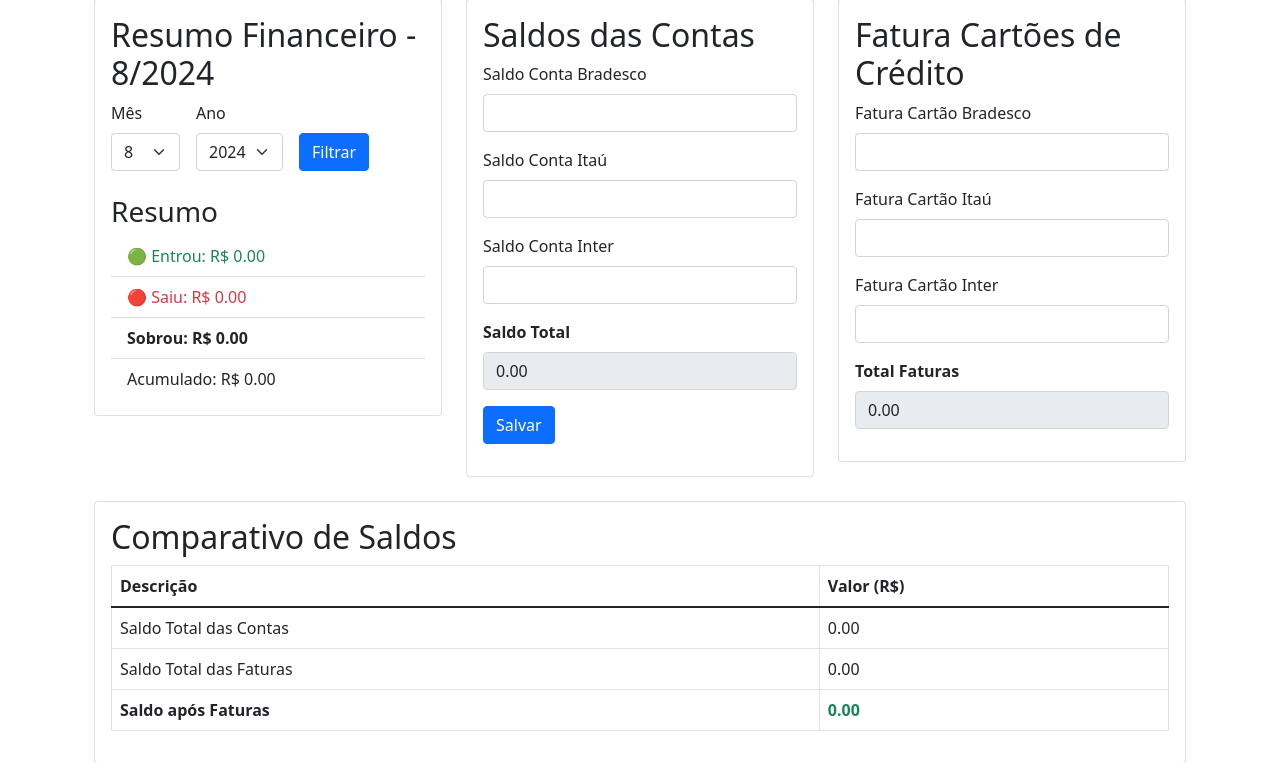
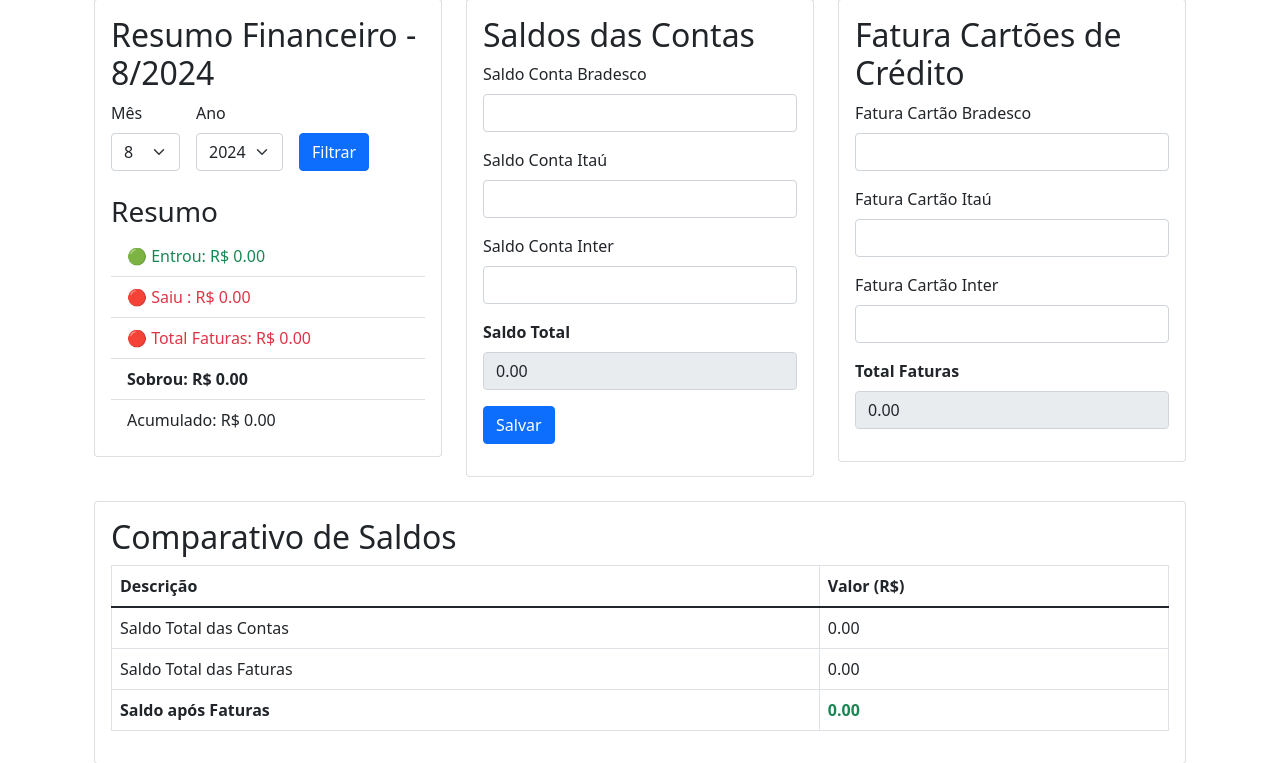
Before and after one commit to SilmarNeves/Planejamento_Familiar, a Django app: page /resumo/ in a window 1280 px wide. Shown: the part 153-916 px from the top of the page. Run offline with Django 5.2, Linux system fonts and the light colour scheme; the visitor is signed in with stand-in values (Sample User, id 1); data that the repository does not hold is empty.

Commit message:
atualizacao

```diff
--- a/app_financas/templates/app_financas/resumo.html
+++ b/app_financas/templates/app_financas/resumo.html
@@ -37,8 +37,9 @@
                     <h3>Resumo</h3>
                     <ul class="list-group list-group-flush">
                         <li class="list-group-item text-success">🟢 Entrou: R$ {{ entradas|floatformat:2 }}</li>
-                        <li class="list-group-item text-danger">🔴 Saiu: R$ {{ saidas_total|floatformat:2 }}</li>
-                        <li class="list-group-item"><strong>Sobrou: R$ {{ saldo|floatformat:2 }}</strong></li>
+                        <li class="list-group-item text-danger">🔴 Saiu : R$ {{ saidas_sem_faturas|floatformat:2 }}</li>
+                        <li class="list-group-item text-danger">🔴 Total Faturas: R$ {{ fatura_total|floatformat:2 }}</li>
+                        <li class="list-group-item"><strong>Sobrou: R$ {{ saldo_final|floatformat:2 }}</strong></li>
                         <li class="list-group-item">Acumulado: R$ {{ acumulado|floatformat:2 }}</li>
                     </ul>
                 </div>
--- a/app_financas/views.py
+++ b/app_financas/views.py
@@ -92,18 +92,20 @@ def resumo(request):
     ultimo_dia = timezone.datetime(int(ano), int(mes), calendar.monthrange(int(ano), int(mes))[1])
 
     entradas = Transacao.objects.filter(data__range=[primeiro_dia, ultimo_dia], tipo='entrada').aggregate(Sum('valor'))['valor__sum'] or 0
-    saidas = Transacao.objects.filter(data__range=[primeiro_dia, ultimo_dia], tipo='saida').aggregate(Sum('valor'))['valor__sum'] or 0
+    saidas_sem_faturas = Transacao.objects.filter(data__range=[primeiro_dia, ultimo_dia], tipo='saida').aggregate(Sum('valor'))['valor__sum'] or 0
 
     latest_saldos_faturas = SaldosFaturas.objects.order_by('-data_atualizacao').first()
-    total_faturas = latest_saldos_faturas.fatura_bradesco + latest_saldos_faturas.fatura_itau + latest_saldos_faturas.fatura_inter if latest_saldos_faturas else 0
+    fatura_total = latest_saldos_faturas.fatura_bradesco + latest_saldos_faturas.fatura_itau + latest_saldos_faturas.fatura_inter if latest_saldos_faturas else 0
 
-    saidas_total = saidas + total_faturas
-
-    saldo = entradas - saidas
+    saldo_final = entradas - saidas_sem_faturas - fatura_total
 
     acumulado = Transacao.objects.filter(data__lte=ultimo_dia).aggregate(
-        acumulado=Sum('valor', filter=Q(tipo='entrada')) - Sum('valor', filter=Q(tipo='saida'))
+    acumulado=Sum('valor', filter=Q(tipo='entrada')) - Sum('valor', filter=Q(tipo='saida'))
     )['acumulado'] or 0
+
+# Subtrair o total das faturas do acumulado
+    acumulado -= fatura_total
+
 
     meses = list(range(1, 13))
     anos = list(range(2023, 2027))
@@ -112,14 +114,14 @@ def resumo(request):
         'ano': ano,
         'mes': mes,
         'entradas': float(entradas),
-        'saidas': float(saidas),
-        'saldo': float(saldo),
+        'saidas_sem_faturas': float(saidas_sem_faturas),
+        'fatura_total': float(fatura_total),
+        'saldo_final': float(saldo_final),
         'acumulado': float(acumulado),
         'meses': meses,
         'anos': anos,
         'mes_selecionado': int(mes),
         'ano_selecionado': int(ano),
-        'saidas_total': float(saidas_total),
         'latest_saldos_faturas': latest_saldos_faturas,
     }
 
```
Also changed, not shown: app_financas/templates/app_financas/home.html (+8 -3 lines).
